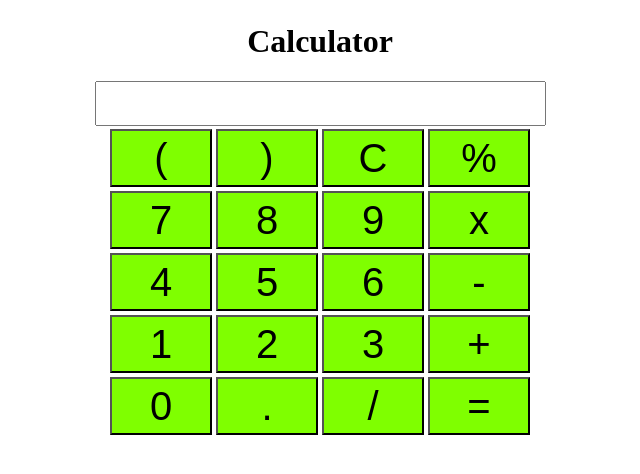
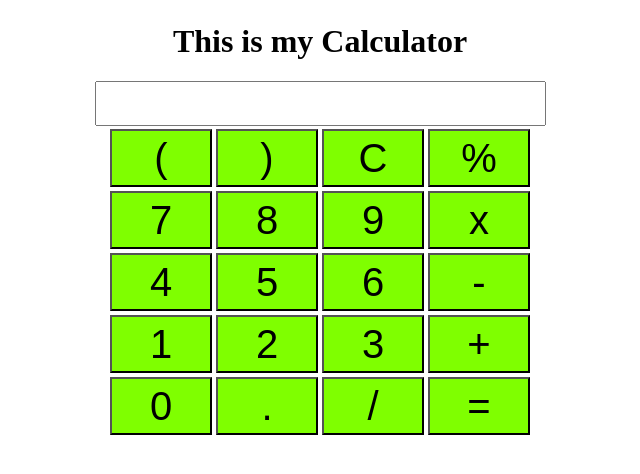
Before and after one commit to Kaythikyaw31/Calculator, a plain HTML site: page index.html in a window 1280 px wide. Shown: the whole page, without its empty margins (320-960 px from the left). Drawn offline with Linux system fonts and the light colour scheme.

Commit message:
Update Index.html

```diff
--- a/index.html
+++ b/index.html
@@ -8,7 +8,7 @@
 </head>
 <body>
     <div class="container">
-    <h1>Calculator</h1>
+    <h1>This is my Calculator</h1>
     <input type="text" name="screen" id="screen">
     <table>
         <tr>
```
